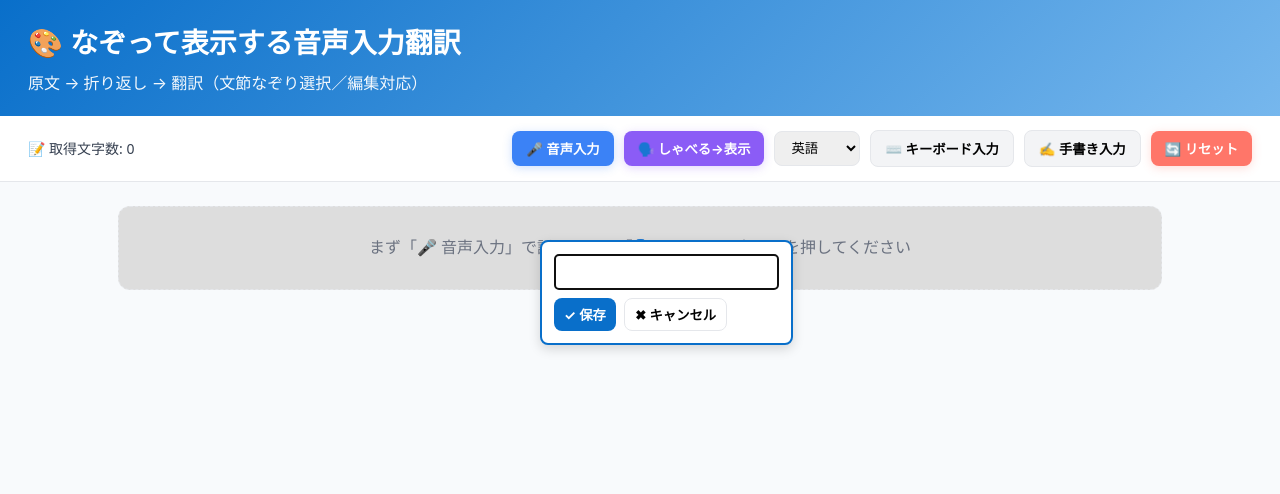
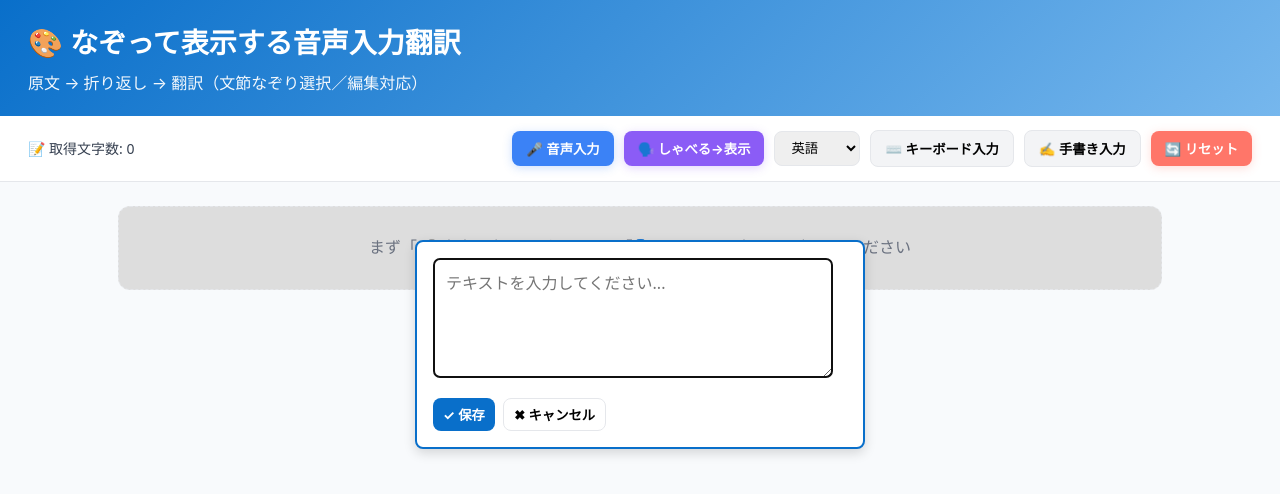
Before and after one commit to rsplndnt/scribble-translator, a React (Vite) app: page / in a window 1280 px wide. Both pictures are taken after a click on the button "⌨️ キーボード入力". Shown: the top 494 px of the page. Built offline with nearby package versions, Linux system fonts and the light colour scheme.

Commit message:
キーボード入力のテキストボックスを改善 - サイズ拡大と折り返し対応、textareaに変更

```diff
--- a/src/components/ScribbleTranslator.jsx
+++ b/src/components/ScribbleTranslator.jsx
@@ -789,8 +789,8 @@ const ScribbleTranslator = () => {
               console.log('キーボード入力ボタンがクリックされました');
               setInlineEditMode('keyboard');
               setInlineEditText('');
-              // 画面中央付近に配置
-              const centerX = window.innerWidth / 2 - 100;
+              // 画面中央付近に配置（テキストボックスサイズを考慮）
+              const centerX = window.innerWidth / 2 - 225; // 450px / 2
               const centerY = window.innerHeight / 2 - 100;
               console.log('編集ウィンドウ位置:', { x: centerX, y: centerY });
               setInlineEditPosition({ x: centerX, y: centerY });
@@ -808,8 +808,8 @@ const ScribbleTranslator = () => {
               console.log('手書き入力ボタンがクリックされました');
               setInlineEditMode('ink');
               setInlineEditText('');
-              // 画面中央付近に配置
-              const centerX = window.innerWidth / 2 - 100;
+              // 画面中央付近に配置（手書きキャンバスサイズを考慮）
+              const centerX = window.innerWidth / 2 - 150; // 300px / 2
               const centerY = window.innerHeight / 2 - 100;
               console.log('編集ウィンドウ位置:', { x: centerX, y: centerY });
               setInlineEditPosition({ x: centerX, y: centerY });
@@ -846,21 +846,21 @@ const ScribbleTranslator = () => {
           background: "#fff",
           border: "2px solid #096FCA",
           borderRadius: "8px",
-          padding: "12px",
+          padding: "16px",
           boxShadow: "0 4px 12px rgba(0,0,0,0.15)",
           zIndex: 1000,
-          minWidth: "200px"
+          minWidth: "450px"
         }}>
           {inlineEditMode === 'keyboard' ? (
             <div>
-              <input
-                type="text"
+              <textarea
                 value={inlineEditText}
                 onChange={(e) => setInlineEditText(e.target.value)}
                 onCompositionStart={() => setIsComposing(true)}
                 onCompositionEnd={() => setIsComposing(false)}
                 onKeyDown={(e) => {
-                  if (e.key === 'Enter') {
+                  if (e.key === 'Enter' && !e.shiftKey) {
+                    e.preventDefault(); // 改行を防ぐ
                     if (isComposing) {
                       // IME変換中は変換確定
                       setEnterPressCount(prev => prev + 1);
@@ -883,15 +883,20 @@ const ScribbleTranslator = () => {
                   }
                 }}
                 style={{
-                  width: "100%",
-                  padding: "8px",
+                  width: "400px",
+                  height: "120px",
+                  padding: "12px",
                   border: "1px solid #ddd",
-                  borderRadius: "4px",
-                  fontSize: "16px"
+                  borderRadius: "6px",
+                  fontSize: "16px",
+                  lineHeight: "1.5",
+                  resize: "both",
+                  fontFamily: "inherit"
                 }}
+                placeholder="テキストを入力してください..."
                 autoFocus
               />
-              <div style={{ display: "flex", gap: 8, marginTop: 8 }}>
+              <div style={{ display: "flex", gap: 8, marginTop: 12 }}>
                 <button onClick={finishInlineEdit} style={styles.btnPrimarySm}>✓ 保存</button>
                 <button onClick={cancelInlineEdit} style={styles.btnGhostSm}>✖ キャンセル</button>
               </div>
```
